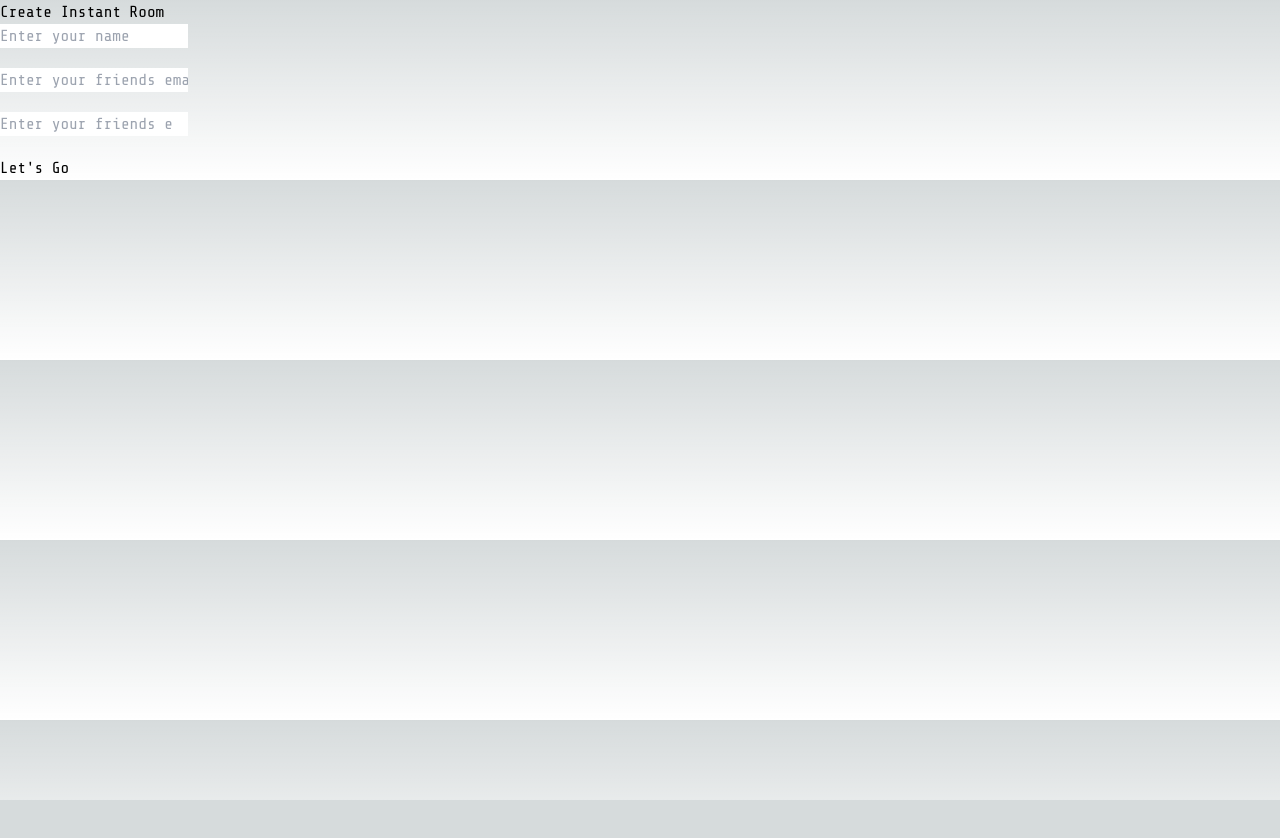
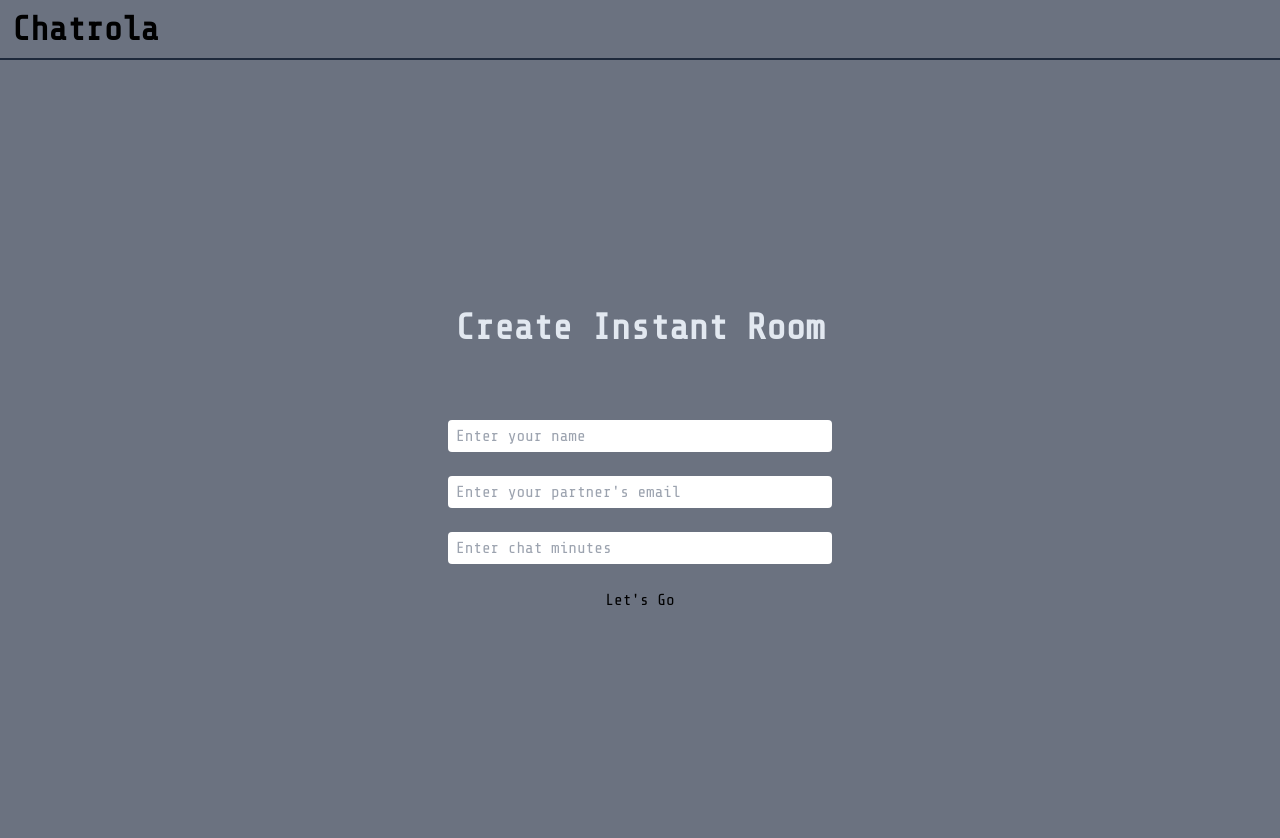
Before and after one commit to Atom-cell/Chatrola, a Next.js app: page / in a window 1280 px wide. Shown: the top 838 px of the page. Before the commit the page ends 800 px from the top, so only its background shows below. Built offline with nearby package versions, Linux system fonts and the light colour scheme.

Commit message:
added navbar. styling

```diff
--- a/app/components/CreateRoom.tsx
+++ b/app/components/CreateRoom.tsx
@@ -2,7 +2,15 @@
 import React, { useState, useEffect, FormEvent } from 'react';
 import { useRouter } from 'next/navigation';
 import RoomNames from '../utils/RoomNames';
-import { setUsername, setToken, setMinutes, getRoomname, setRoomname } from '../utils/LocalStorage';
+import {
+	setUsername,
+	setToken,
+	setMinutes,
+	getRoomname,
+	setRoomname,
+} from '../utils/LocalStorage';
+import { Button } from '@/components/ui/button';
+import { Input } from '@/components/ui/input';
 
 const CreateRoom = () => {
 	const router = useRouter();
@@ -16,17 +24,16 @@ const CreateRoom = () => {
 	useEffect(() => {
 		const roomname = getRoomname();
 		if (roomname) router.push(`/rooms/${roomname}`);
-	} ,[]);
+	}, []);
 
 	const onSubmit = async (event: FormEvent<HTMLFormElement>) => {
 		event.preventDefault();
 		const room = RoomNames[Math.floor(Math.random() * 100)];
 		setRoomName(room);
 
-		// local storage function
-		setRoomname(room);
-
 		if (email && username && minutes) {
+			// local storage function
+			setRoomname(room);
 			const request = await fetch('http://localhost:5000/invite', {
 				method: 'POST',
 				headers: {
@@ -53,39 +60,46 @@ const CreateRoom = () => {
 		}
 	};
 	return (
-		<div>
-			<p>Create Instant Room</p>
+		<div className=' flex flex-col justify-center items-center md:w-11/12 md:h-11/12 w-full h-full space-y-6'>
+			<h3 className='text-slate-200 md:text-4xl text-2xl font-extrabold mb-12'>
+				Create Instant Room
+			</h3>
 			{/* <Timer minutes={1} /> */}
-			<form onSubmit={onSubmit} className='space-y-5'>
+			<form
+				onSubmit={onSubmit}
+				className='space-y-6 flex flex-col justify-center items-center'
+			>
 				<input
 					type='text'
 					placeholder='Enter your name'
 					value={username}
-					className='text-black'
+					className='text-black py-1 px-2 rounded outline-none md:w-96'
 					onChange={(e: React.ChangeEvent<HTMLInputElement>) =>
 						setUserName(e.target.value)
 					}
 				/>
 				<input
 					type='email'
-					placeholder='Enter your friends email address'
+					placeholder="Enter your partner's email"
 					value={email}
-					className='text-black block'
+					className='text-black block py-1 px-2 rounded outline-none md:w-96'
 					onChange={(e: React.ChangeEvent<HTMLInputElement>) =>
 						setEmail(e.target.value)
 					}
 				/>
 				<input
 					type='number'
-					placeholder='Enter your friends email address'
+					placeholder='Enter chat minutes'
 					value={minutes}
-					className='text-black block'
+					className='text-black block py-1 px-2 rounded outline-none md:w-96'
 					onChange={(e: React.ChangeEvent<HTMLInputElement>) =>
 						setminutes(e.target.value)
 					}
 				/>
 				{buttonText !== 'Join Room' ? (
-					<button type='submit'>{buttonText}</button>
+					<button type='submit' className='m-4'>
+						{buttonText}
+					</button>
 				) : null}
 			</form>
 			{buttonText === 'Join Room' ? (
--- /dev/null
+++ b/app/components/Navbar.tsx
@@ -0,0 +1,11 @@
+import React from 'react';
+
+const Navbar = () => {
+	return (
+		<div className='w-full h-auto p-3 border-b-2 border-slate-800 bg-gray-500'>
+			<h1>Chatrola</h1>
+		</div>
+	);
+};
+
+export default Navbar;
--- a/app/layout.tsx
+++ b/app/layout.tsx
@@ -1,6 +1,7 @@
 import type { Metadata } from 'next';
 import { Share_Tech_Mono } from 'next/font/google';
 import './globals.css';
+import Navbar from './components/Navbar';
 
 const inter = Share_Tech_Mono({
 	weight: '400',
@@ -20,7 +21,10 @@ export default function RootLayout({
 }>) {
 	return (
 		<html lang='en'>
-			<body className={inter.className}>{children}</body>
+			<body className={inter.className}>
+				<Navbar />
+				{children}
+			</body>
 		</html>
 	);
 }
--- a/app/page.tsx
+++ b/app/page.tsx
@@ -2,7 +2,7 @@ import React from 'react';
 import CreateRoom from './components/CreateRoom';
 const page = () => {
 	return (
-		<div>
+		<div className='flex p-5 justify-center items-center bg-gray-500 h-screen'>
 			<CreateRoom />
 		</div>
 	);
--- /dev/null
+++ b/app/rooms/[roomName]/layout.tsx
@@ -0,0 +1,13 @@
+export default function RootLayout({
+	children,
+}: Readonly<{
+	children: React.ReactNode;
+}>) {
+	return (
+		<html lang='en'>
+			<div className='flex p-5 justify-center items-center bg-gray-500 h-screen'>
+				{children}
+			</div>
+		</html>
+	);
+}
```
